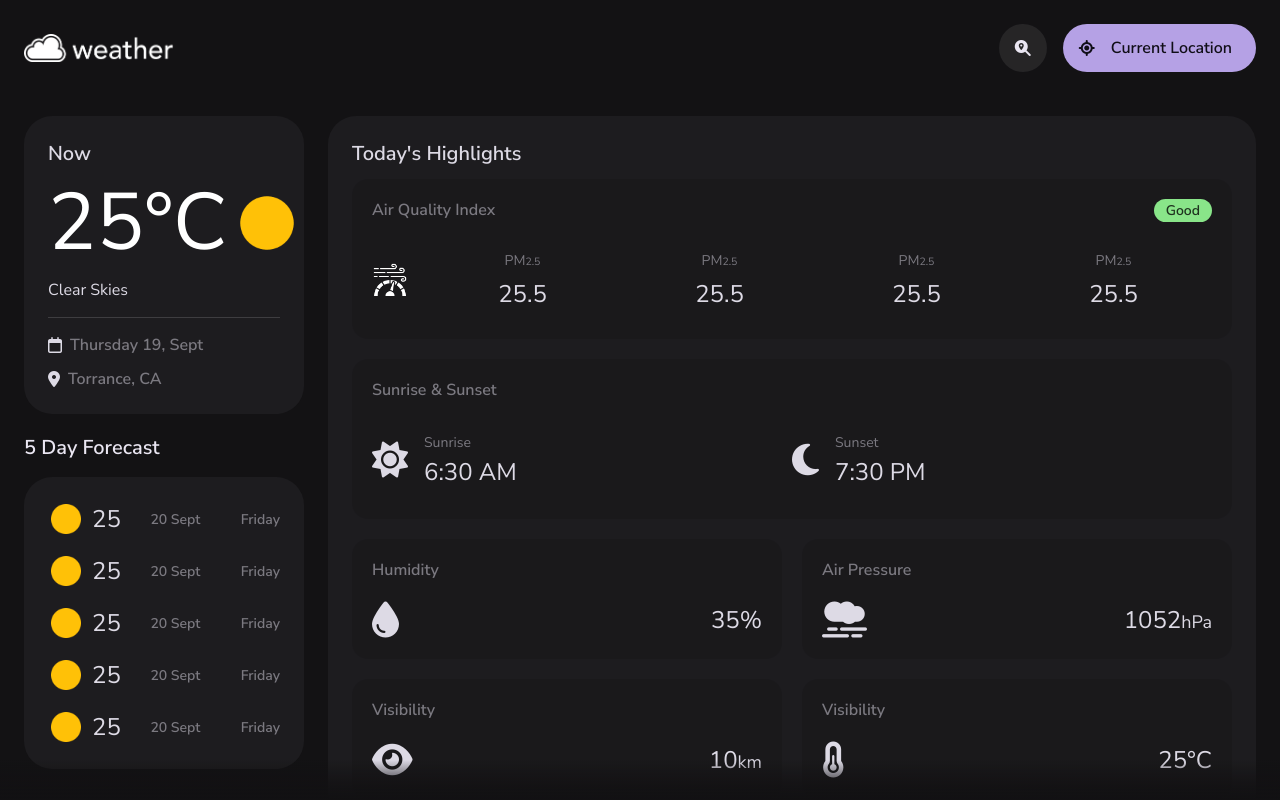
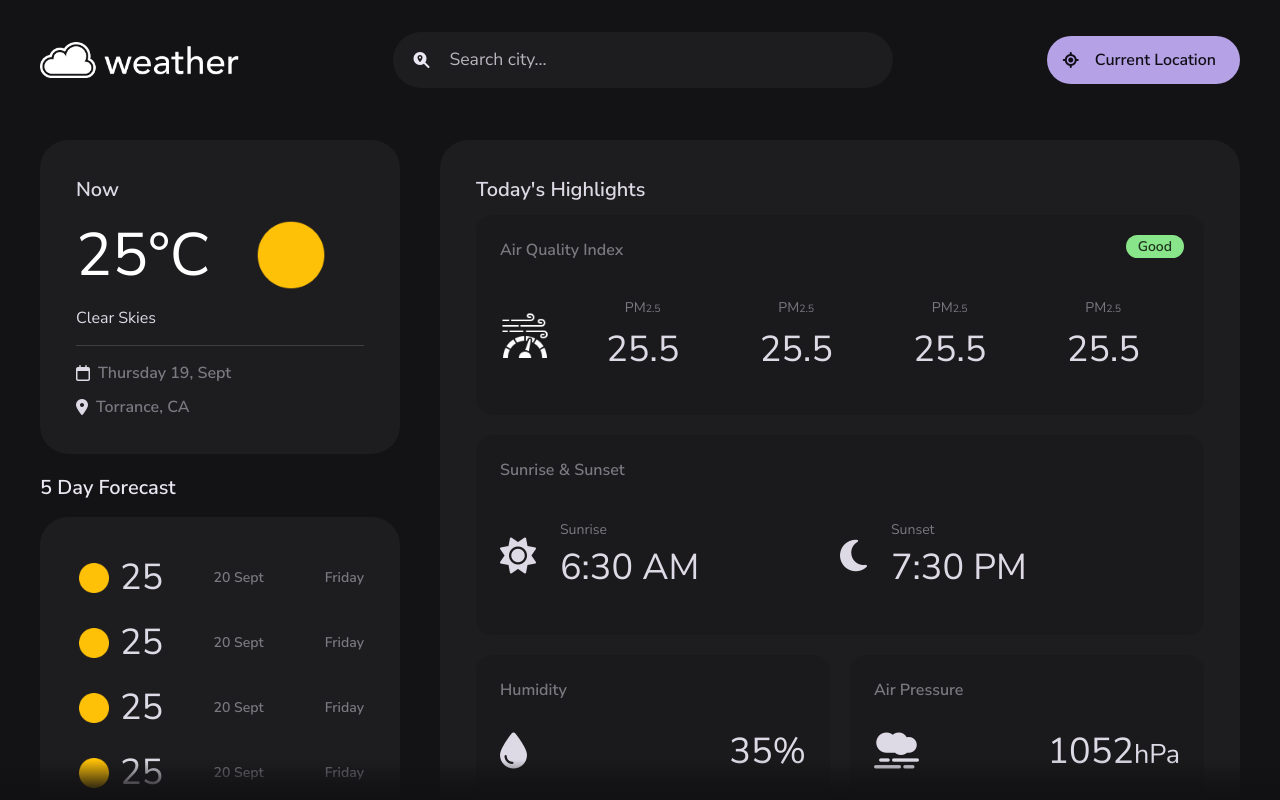
Before and after one commit to Drew-Kim/WeatherApp, a plain HTML site: page index.html in a window 1280 px wide. Drawn offline with Linux system fonts and the light colour scheme.

Commit message:
completed responsiveness of the website

```diff
--- a/assets/css/style.css
+++ b/assets/css/style.css
@@ -786,6 +786,7 @@ of the hourly info */
   text-align: center;
   gap: 12px 24px;
   margin-block-start: 28px;
+  margin-block-end: 10px;
 }
 
 .fade-in .footer {
@@ -804,87 +805,111 @@ of the hourly info */
   .container {
     padding: 24px;
   }
+
   .title-1 {
     --title-1: 2.4rem;
   }
+
   .section > .title-2 {
     margin-block: 16px;
   }
+
   .card-lg {
     padding: 24px;
   }
+
   .card-sm {
     padding: 20px;
     display: grid;
     grid-template-rows: min-content 1fr;
   }
+
   .badge {
     top: 20px;
     right: 20px;
   }
+
   /* HEADER */
   .hear-actions {
     gap: 24px;
   }
+
   .header .btn-primary {
     padding-inline: 16px 24px;
   }
+
   .header .btn-primary .span {
     display: block;
   }
+
   .search-view {
     clip-path: circle(3% at calc(100% - 273px) 6%);
   }
+
   /* MAIN */
+
   main {
     height: calc(100vh - 96px);
     height: calc(100svh - 96px);
   }
+  /* Stack Current Weather and 5 day Forecast on the left */
   article.container {
     padding-block-start: 0;
     grid-template-columns: 280px minmax(0, 1fr);
     align-items: flex-start;
     gap: 24px;
   }
+  /* Keep the content "stuck" on the left when scrolling */
   .content-left {
     position: sticky;
     top: 0;
   }
+
   .section:not(:last-child) {
     margin-block: 20px;
   }
+
   .forecast-card .card-item:not(:last-child) {
     margin-block-end: 16px;
   }
+
   .highlight-list {
     grid-template-columns: 1fr 1fr;
   }
+
   .highlight-card:nth-child(-n + 2) {
     grid-column: span 2;
     height: 160px;
   }
+
   .highlight-card:nth-child(n + 3) {
     height: 120px;
   }
+
   .highlights .fa-solid {
     font-size: 3.6rem;
   }
+
   .highlight-card.one .card-item {
     width: 25%;
     flex-direction: column-reverse;
     gap: 8px;
   }
+
   .slider-container {
     margin-inline: 0 -24px;
     border-bottom-left-radius: var(--radius-16);
     border-top-left-radius: var(--radius-16);
   }
+
   .slider-list::before {
     display: none;
   }
+
   .slider-list::after {
     min-width: 12px;
   }
+
   .hourly-forecast .card-sm {
     padding: 16px;
   }
@@ -899,5 +924,164 @@ of the hourly info */
     --title-2: 2rem;
   }
   /* REUSED STYLE */
+  .container {
+    padding: 40px;
+  }
+
+  .card-lg {
+    padding: 36px;
+  }
+
+  .card-sm {
+    padding: 24px;
+  }
+
+  .title-1 {
+    --title-1: 3.6rem;
+  }
+
+  .highlight-card.two .card-item {
+    column-gap: 24px;
+  }
+
+  /* HEADER */
+  .header .icon-btn {
+    display: none;
+  }
+
+  .logo img {
+    width: 200px;
+  }
+
+  .header {
+    position: relative;
+    height: 120px;
+    z-index: 4;
+  }
+
+  .header .container {
+    padding-block: 0;
+    height: 100%;
+  }
+  /* When screen width > 1200px allow for the user to tt */
+  .search-view,
+  .search-view.active {
+    all: unset;
+    display: block;
+    position: relative;
+    width: 500px;
+    animation: none;
+  }
+  /* Resize the text for the degree of the current weather  */
+  .weapper .heading {
+    font-size: 60px;
+  }
+
+  .search-wrapper {
+    border-block-end: none;
+  }
+  /* adjust search bar for a drop down menu of suggestions*/
+  .search-wrapper > .fa-solid {
+    display: block;
+  }
+  .search-field,
+  .search-view .view-list {
+    background-color: var(--surface);
+  }
+
+  .search-field {
+    height: 56px;
+    border-radius: var(--radius-28);
+  }
+
+  .search-result,
+  .search-view:not(:focus-within) .search-result {
+    display: none;
+  }
+
+  .search-view:focus-within .search-result.active {
+    display: block;
+  }
+
+  .search-view:has(.search-result.active):focus-within .search-field {
+    border-bottom-left-radius: 0;
+    border-bottom-right-radius: 0;
+  }
+
+  .search-view .view-list {
+    position: absolute;
+    top: 100%;
+    left: 0;
+    width: 100%;
+    max-height: 360px;
+    border-radius: 0 0 var(--radius-28) var(--radius-28);
+    border-block-start: 1px solid var(--outline);
+    overflow-y: auto; /* for firefox */
+    overflow-y: overlay;
+  }
+
+  .search-view .view-list:empty {
+    min-height: 120px;
+  }
+
+  .search-view .view-list::-webkit-scrollbar-button {
+    height: 20px;
+  }
+
+  .search-view:is(:hover, :has(.view-list):hover) {
+    filter: drop-shadow(var(--shadow-1));
+  }
+
+  .search-view:is(:focus-within, :has(.view-list):focus-within) {
+    filter: drop-shadow(var(--shadow-2));
+  }
+
+  /* MAIN */
+  main {
+    height: calc(100vh - 120px);
+    height: calc(100svh - 120px);
+  }
+
+  article.container {
+    grid-template-columns: 360px minmax(0, 1fr);
+    gap: 40px;
+  }
+
+  .current-weather .weather-icon {
+    width: 80px;
+  }
+
+  .forecast-card .title-2 {
+    --title-2: 2.2rem;
+  }
+
+  .highlight-card:nth-child(-n + 2) {
+    height: 200px;
+  }
+
+  .highlight-card:nth-child(n + 3) {
+    height: 150px;
+  }
+  /* Make Air Quality Icon bigger */
+  .highlight-card img {
+    width: 50px;
+    height: 50px;
+  }
+
+
+  .slider-list {
+    gap: 16px;
+  }
+}
+
+/* Responsive for larger than 1400px screens */
+@media (min-width: 1400px) {
+  .highlight-list {
+    grid-template-columns: repeat(4,1fr);
+  }
+  /* Make font size smaller for Air Quality Index */
+  .card-list .title-1 {
+    font-size: 30px;
+  }
 
 }
--- a/assets/js/module.js
+++ b/assets/js/module.js
@@ -1,6 +1,3 @@
 /**
- * @license MIT
- * @fileoverview All module functions
- * @copyright codewithsadee 2023 All rights reserved
- * @author codewithsadee <mohammadsadee24@gmail.com>
+ *
  */
--- a/assets/js/route.js
+++ b/assets/js/route.js
@@ -1,6 +1,3 @@
 /**
- * @license MIT
- * @fileoverview Menage all routes
- * @copyright codewithsadee 2023 All rights reserved
- * @author codewithsadee <mohammadsadee24@gmail.com>
+ *
  */
--- a/index.html
+++ b/index.html
@@ -50,7 +50,7 @@
                     autocomplete="off" class="search-field" data-search-field>
 
                     <!-- Search Icon -->
-                    <span class="fa-solid fa-magnifying-glass-location"></span>
+                    <span class="fa-solid fa-magnifying-glass-location leading-icon"></span>
 
                     <!-- Back Arrow -->
                     <button class="icon-btn leading-icon has-state"
@@ -88,7 +88,6 @@
                     <span class="span">Current Location</span>
                 </a>
             </div>
-
         </div>
     </header>
 
```
